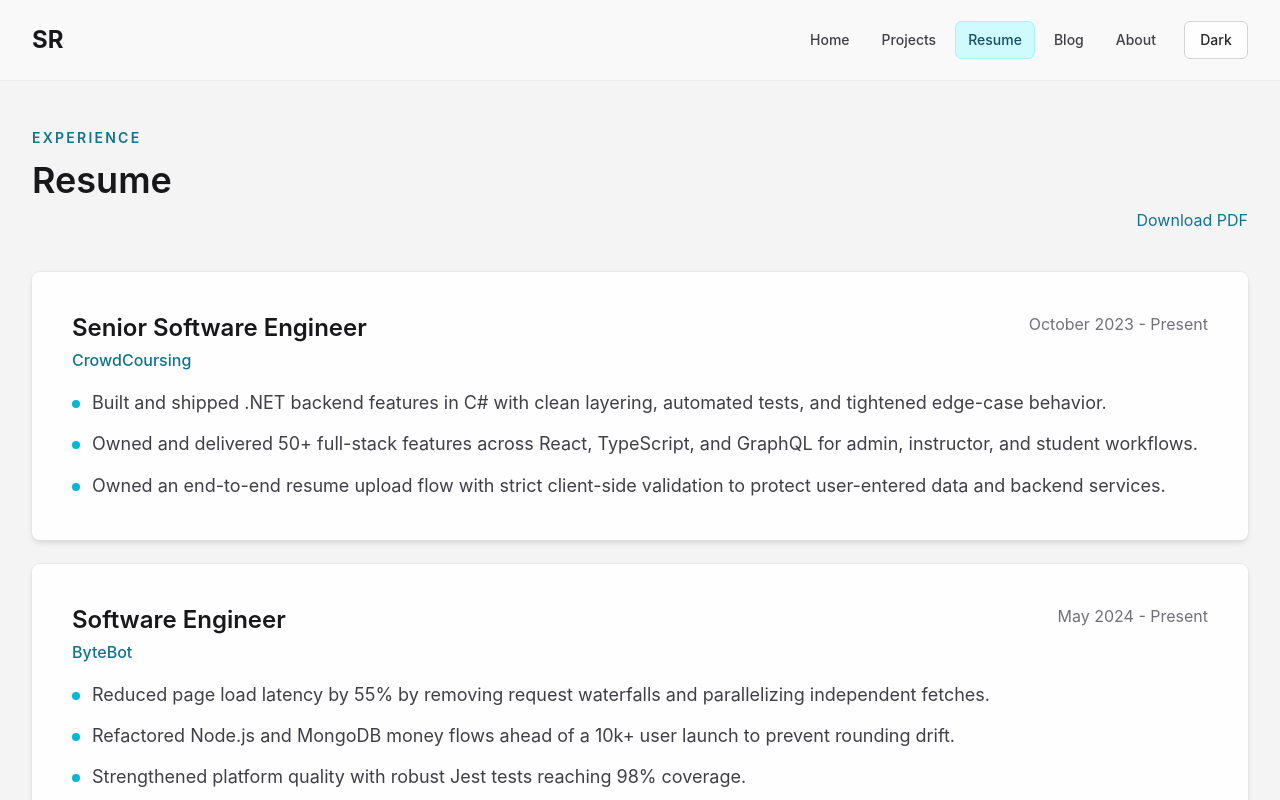
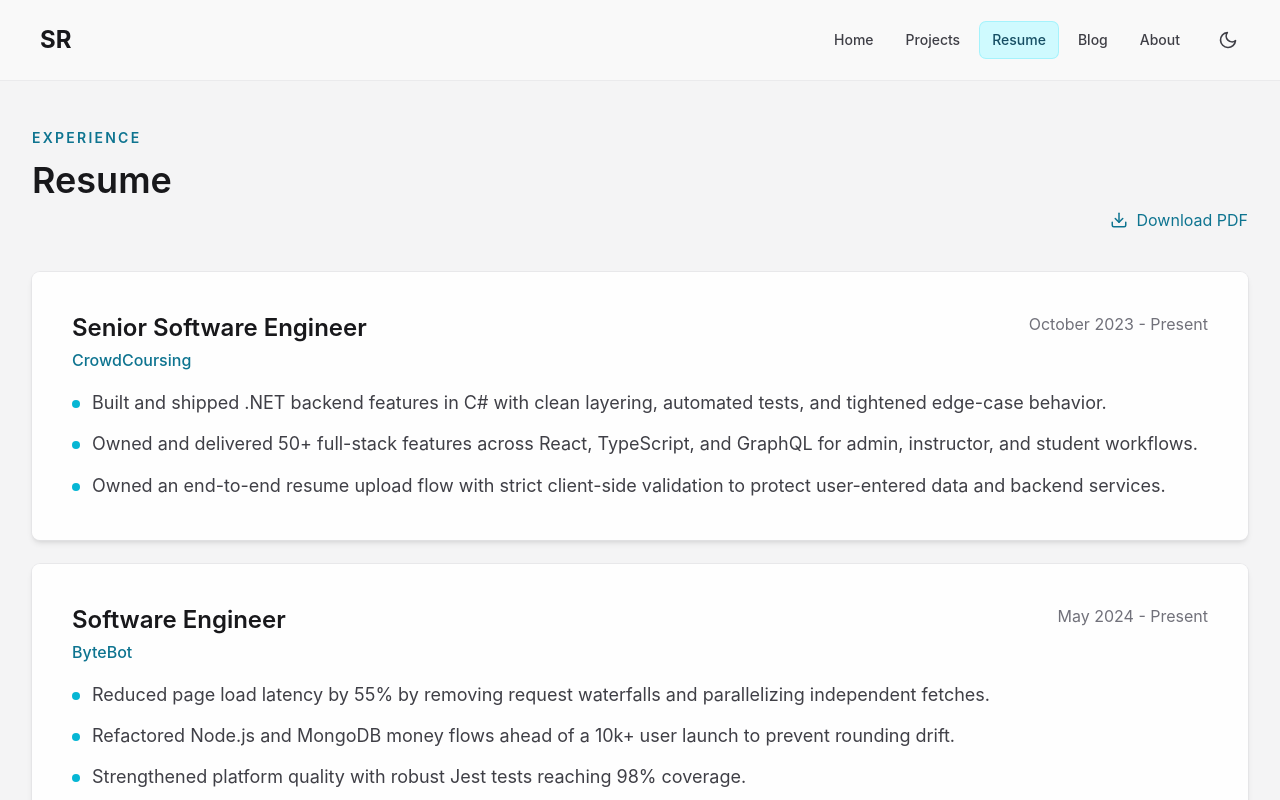
Before and after one commit to Smrosner/portfolio, a Next.js app: page /resume in a window 1280 px wide. Shown: the top 800 px of the page. Built offline with nearby package versions, Linux system fonts and the light colour scheme.

Commit message:
refactor: centralize icon components and update UI elements to use standardized icons, replace text-based theme toggle with sun and moon icons in Navbar

```diff
--- a/src/components/Contact.tsx
+++ b/src/components/Contact.tsx
@@ -2,6 +2,7 @@
 
 import { useState, type JSX } from "react";
 
+import { MailIcon, GitHubIcon, LinkedInIcon } from "@/components/shared/Icons";
 import { theme } from "@/styles/theme";
 
 const contactLinks = [
@@ -9,55 +10,17 @@ const contactLinks = [
     label: "Email",
     href: "mailto:shaymrosner@gmail.com",
     email: "shaymrosner@gmail.com",
-    icon: (
-      <svg
-        xmlns="http://www.w3.org/2000/svg"
-        width="24"
-        height="24"
-        viewBox="0 0 24 24"
-        fill="none"
-        stroke="currentColor"
-        strokeWidth="2"
-        strokeLinecap="round"
-        strokeLinejoin="round"
-        aria-hidden="true"
-      >
-        <rect width="20" height="16" x="2" y="4" rx="2" />
-        <path d="m22 7-8.97 5.7a1.94 1.94 0 0 1-2.06 0L2 7" />
-      </svg>
-    ),
+    icon: <MailIcon className="h-5 w-5" />,
   },
   {
     label: "GitHub",
     href: "https://github.com/smrosner",
-    icon: (
-      <svg
-        xmlns="http://www.w3.org/2000/svg"
-        width="24"
-        height="24"
-        viewBox="0 0 24 24"
-        fill="currentColor"
-        aria-hidden="true"
-      >
-        <path d="M12 2C6.477 2 2 6.484 2 12.017c0 4.425 2.865 8.18 6.839 9.504.5.092.682-.217.682-.483 0-.237-.008-.868-.013-1.703-2.782.605-3.369-1.343-3.369-1.343-.454-1.158-1.11-1.466-1.11-1.466-.908-.62.069-.608.069-.608 1.003.07 1.531 1.032 1.531 1.032.892 1.53 2.341 1.088 2.91.832.092-.647.35-1.088.636-1.338-2.22-.253-4.555-1.113-4.555-4.951 0-1.093.39-1.988 1.029-2.688-.103-.253-.446-1.272.098-2.65 0 0 .84-.27 2.75 1.026A9.564 9.564 0 0 1 12 6.844a9.59 9.59 0 0 1 2.504.337c1.909-1.296 2.747-1.027 2.747-1.027.546 1.379.202 2.398.1 2.651.64.7 1.028 1.595 1.028 2.688 0 3.848-2.339 4.695-4.566 4.943.359.309.678.92.678 1.855 0 1.338-.012 2.419-.012 2.747 0 .268.18.58.688.482A10.02 10.02 0 0 0 22 12.017C22 6.484 17.522 2 12 2z" />
-      </svg>
-    ),
+    icon: <GitHubIcon className="h-5 w-5" />,
   },
   {
     label: "LinkedIn",
     href: "https://linkedin.com/in/shayrosner",
-    icon: (
-      <svg
-        xmlns="http://www.w3.org/2000/svg"
-        width="24"
-        height="24"
-        viewBox="0 0 24 24"
-        fill="currentColor"
-        aria-hidden="true"
-      >
-        <path d="M20.447 20.452h-3.554v-5.569c0-1.328-.027-3.037-1.852-3.037-1.853 0-2.136 1.445-2.136 2.939v5.667H9.351V9h3.414v1.561h.046c.477-.9 1.637-1.85 3.37-1.85 3.601 0 4.267 2.37 4.267 5.455v6.286zM5.337 7.433a2.062 2.062 0 0 1-2.063-2.065 2.064 2.064 0 1 1 2.063 2.065zm1.782 13.019H3.555V9h3.564v11.452zM22.225 0H1.771C.792 0 0 .774 0 1.729v20.542C0 23.227.792 24 1.771 24h20.451C23.2 24 24 23.227 24 22.271V1.729C24 .774 23.2 0 22.222 0h.003z" />
-      </svg>
-    ),
+    icon: <LinkedInIcon className="h-5 w-5" />,
   },
 ];
 
--- a/src/components/Resume.tsx
+++ b/src/components/Resume.tsx
@@ -1,6 +1,7 @@
 import Link from "next/link";
 import { type JSX } from "react";
 
+import { DownloadIcon } from "@/components/shared/Icons";
 import { theme } from "@/styles/theme";
 
 const experiences = [
@@ -87,8 +88,9 @@ export default function Resume({ compact = false }: ResumeProps): JSX.Element {
           <a
             href="/ShayRosnerResume.pdf"
             download="ShayRosnerResume.pdf"
-            className={theme.typography.link}
+            className={`${theme.typography.link} flex items-center gap-2`}
           >
+            <DownloadIcon size={18} />
             Download PDF
           </a>
           {compact && (
--- /dev/null
+++ b/src/components/shared/Icons.tsx
@@ -0,0 +1,164 @@
+import { type JSX } from "react";
+
+interface IconProps extends React.SVGProps<SVGSVGElement> {
+  size?: number | string;
+}
+
+export const SunIcon = ({
+  size = 20,
+  className,
+  ...props
+}: IconProps): JSX.Element => (
+  <svg
+    width={size}
+    height={size}
+    viewBox="0 0 24 24"
+    fill="none"
+    stroke="currentColor"
+    strokeWidth="2"
+    strokeLinecap="round"
+    strokeLinejoin="round"
+    className={className}
+    aria-hidden="true"
+    {...props}
+  >
+    <circle cx="12" cy="12" r="5" />
+    <line x1="12" y1="1" x2="12" y2="3" />
+    <line x1="12" y1="21" x2="12" y2="23" />
+    <line x1="4.22" y1="4.22" x2="5.64" y2="5.64" />
+    <line x1="18.36" y1="18.36" x2="19.78" y2="19.78" />
+    <line x1="1" y1="12" x2="3" y2="12" />
+    <line x1="21" y1="12" x2="23" y2="12" />
+    <line x1="4.22" y1="18.36" x2="5.64" y2="19.78" />
+    <line x1="18.36" y1="4.22" x2="19.78" y2="5.64" />
+  </svg>
+);
+
+export const MoonIcon = ({
+  size = 20,
+  className,
+  ...props
+}: IconProps): JSX.Element => (
+  <svg
+    width={size}
+    height={size}
+    viewBox="0 0 24 24"
+    fill="none"
+    stroke="currentColor"
+    strokeWidth="2"
+    strokeLinecap="round"
+    strokeLinejoin="round"
+    className={className}
+    aria-hidden="true"
+    {...props}
+  >
+    <path d="M21 12.79A9 9 0 1 1 11.21 3 7 7 0 0 0 21 12.79z" />
+  </svg>
+);
+
+export const MailIcon = ({
+  size = 24,
+  className,
+  ...props
+}: IconProps): JSX.Element => (
+  <svg
+    width={size}
+    height={size}
+    viewBox="0 0 24 24"
+    fill="none"
+    stroke="currentColor"
+    strokeWidth="2"
+    strokeLinecap="round"
+    strokeLinejoin="round"
+    className={className}
+    aria-hidden="true"
+    {...props}
+  >
+    <rect width="20" height="16" x="2" y="4" rx="2" />
+    <path d="m22 7-8.97 5.7a1.94 1.94 0 0 1-2.06 0L2 7" />
+  </svg>
+);
+
+export const GitHubIcon = ({
+  size = 24,
+  className,
+  ...props
+}: IconProps): JSX.Element => (
+  <svg
+    width={size}
+    height={size}
+    viewBox="0 0 24 24"
+    fill="currentColor"
+    className={className}
+    aria-hidden="true"
+    {...props}
+  >
+    <path d="M12 2C6.477 2 2 6.484 2 12.017c0 4.425 2.865 8.18 6.839 9.504.5.092.682-.217.682-.483 0-.237-.008-.868-.013-1.703-2.782.605-3.369-1.343-3.369-1.343-.454-1.158-1.11-1.466-1.11-1.466-.908-.62.069-.608.069-.608 1.003.07 1.531 1.032 1.531 1.032.892 1.53 2.341 1.088 2.91.832.092-.647.35-1.088.636-1.338-2.22-.253-4.555-1.113-4.555-4.951 0-1.093.39-1.988 1.029-2.688-.103-.253-.446-1.272.098-2.65 0 0 .84-.27 2.75 1.026A9.564 9.564 0 0 1 12 6.844a9.59 9.59 0 0 1 2.504.337c1.909-1.296 2.747-1.027 2.747-1.027.546 1.379.202 2.398.1 2.651.64.7 1.028 1.595 1.028 2.688 0 3.848-2.339 4.695-4.566 4.943.359.309.678.92.678 1.855 0 1.338-.012 2.419-.012 2.747 0 .268.18.58.688.482A10.02 10.02 0 0 0 22 12.017C22 6.484 17.522 2 12 2z" />
+  </svg>
+);
+
+export const LinkedInIcon = ({
+  size = 24,
+  className,
+  ...props
+}: IconProps): JSX.Element => (
+  <svg
+    width={size}
+    height={size}
+    viewBox="0 0 24 24"
+    fill="currentColor"
+    className={className}
+    aria-hidden="true"
+    {...props}
+  >
+    <path d="M20.447 20.452h-3.554v-5.569c0-1.328-.027-3.037-1.852-3.037-1.853 0-2.136 1.445-2.136 2.939v5.667H9.351V9h3.414v1.561h.046c.477-.9 1.637-1.85 3.37-1.85 3.601 0 4.267 2.37 4.267 5.455v6.286zM5.337 7.433a2.062 2.062 0 0 1-2.063-2.065 2.064 2.064 0 1 1 2.063 2.065zm1.782 13.019H3.555V9h3.564v11.452zM22.225 0H1.771C.792 0 0 .774 0 1.729v20.542C0 23.227.792 24 1.771 24h20.451C23.2 24 24 23.227 24 22.271V1.729C24 .774 23.2 0 22.222 0h.003z" />
+  </svg>
+);
+
+export const DownloadIcon = ({
+  size = 20,
+  className,
+  ...props
+}: IconProps): JSX.Element => (
+  <svg
+    width={size}
+    height={size}
+    viewBox="0 0 24 24"
+    fill="none"
+    stroke="currentColor"
+    strokeWidth="2"
+    strokeLinecap="round"
+    strokeLinejoin="round"
+    className={className}
+    aria-hidden="true"
+    {...props}
+  >
+    <path d="M21 15v4a2 2 0 0 1-2 2H5a2 2 0 0 1-2-2v-4" />
+    <polyline points="7 10 12 15 17 10" />
+    <line x1="12" y1="15" x2="12" y2="3" />
+  </svg>
+);
+
+export const ExternalLinkIcon = ({
+  size = 18,
+  className,
+  ...props
+}: IconProps): JSX.Element => (
+  <svg
+    width={size}
+    height={size}
+    viewBox="0 0 24 24"
+    fill="none"
+    stroke="currentColor"
+    strokeWidth="2"
+    strokeLinecap="round"
+    strokeLinejoin="round"
+    className={className}
+    aria-hidden="true"
+    {...props}
+  >
+    <path d="M18 13v6a2 2 0 0 1-2 2H5a2 2 0 0 1-2-2V8a2 2 0 0 1 2-2h6" />
+    <polyline points="15 3 21 3 21 9" />
+    <line x1="10" y1="14" x2="21" y2="3" />
+  </svg>
+);
--- a/src/components/shared/Navbar.tsx
+++ b/src/components/shared/Navbar.tsx
@@ -3,6 +3,8 @@
 import Link from "next/link";
 import { usePathname } from "next/navigation";
 import { useState, type JSX } from "react";
+
+import { SunIcon, MoonIcon } from "./Icons";
 
 import { useTheme } from "@/context/ThemeContext";
 import { theme as themeStyles } from "@/styles/theme";
@@ -40,7 +42,7 @@ export default function Navbar(): JSX.Element {
       <div className="mx-auto flex h-20 max-w-7xl items-center justify-between px-6 lg:px-8">
         <Link
           href="/"
-          className={`text-2xl font-bold ${themeStyles.colors.text.primary}`}
+          className={`rounded-md px-2 py-1 text-2xl font-bold transition ${themeStyles.colors.text.primary}`}
           onClick={() => setIsOpen(false)}
         >
           SR
@@ -68,11 +70,13 @@ export default function Navbar(): JSX.Element {
             type="button"
             onClick={toggleTheme}
             aria-label="Toggle theme"
-            className={`ml-2 flex w-16 items-center justify-center rounded-md border border-zinc-300 bg-white/80 py-2 text-sm font-medium text-zinc-800 transition-all duration-300 dark:border-zinc-700 dark:bg-zinc-900/70 dark:text-zinc-100 dark:hover:bg-zinc-800 ${
+            className={`ml-2 flex h-10 w-10 items-center justify-center rounded-md bg-transparent focus:outline-none focus-visible:outline focus-visible:outline-2 focus-visible:outline-cyan-500/80 focus-visible:outline-offset-2 transition duration-300 ${
+              themeStyles.colors.text.secondary
+            } hover:bg-zinc-100 hover:text-cyan-800 dark:hover:bg-zinc-900 dark:hover:text-cyan-200 ${
               mounted ? "opacity-100" : "opacity-0"
-            } hover:bg-zinc-100`}
+            }`}
           >
-            {!mounted ? "" : theme === "dark" ? "Light" : "Dark"}
+            {!mounted ? null : theme === "dark" ? <SunIcon /> : <MoonIcon />}
           </button>
         </div>
 
@@ -81,11 +85,13 @@ export default function Navbar(): JSX.Element {
             type="button"
             onClick={toggleTheme}
             aria-label="Toggle theme"
-            className={`flex w-16 items-center justify-center rounded-md border border-zinc-300 bg-white/80 py-2 text-sm font-medium text-zinc-800 transition-all duration-300 dark:border-zinc-700 dark:bg-zinc-900/70 dark:text-zinc-100 ${
+            className={`flex h-10 w-10 items-center justify-center rounded-md bg-transparent focus:outline-none focus-visible:outline focus-visible:outline-2 focus-visible:outline-cyan-500/80 focus-visible:outline-offset-2 transition duration-300 ${
+              themeStyles.colors.text.secondary
+            } hover:bg-zinc-100 hover:text-cyan-800 dark:hover:bg-zinc-900 dark:hover:text-cyan-200 ${
               mounted ? "opacity-100" : "opacity-0"
             }`}
           >
-            {!mounted ? "" : theme === "dark" ? "Light" : "Dark"}
+            {!mounted ? null : theme === "dark" ? <SunIcon /> : <MoonIcon />}
           </button>
           <button
             type="button"
```
